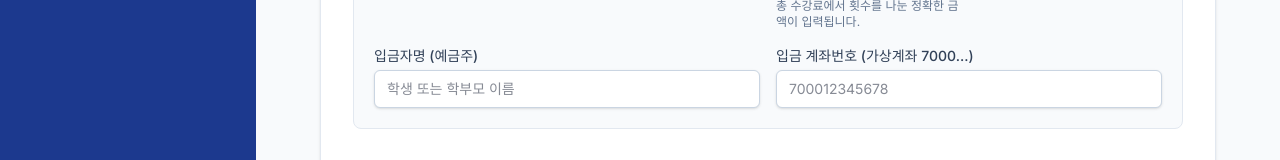
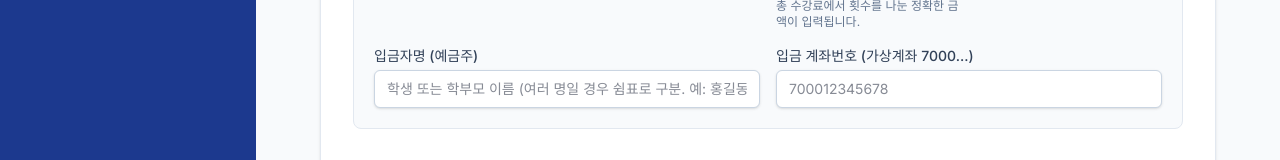
Before and after one commit to CheonAa/seoulteacher, a Next.js app: page /admin/students/new in a window 1280 px wide. Shown: the part 454-614 px from the top of the page. Built offline with nearby package versions, Linux system fonts and the light colour scheme; no server answers; the database is empty; sample sign-in values are in the browser's storage.

Commit message:
feat(billing): support comma-separated multiple depositor names

```diff
--- a/src/app/(dashboard)/admin/billing/ExcelDepositMatcher.tsx
+++ b/src/app/(dashboard)/admin/billing/ExcelDepositMatcher.tsx
@@ -70,9 +70,12 @@ export default function ExcelDepositMatcher({ billings }: Props) {
                     if (enr.accountNumber && refNumber.includes(enr.accountNumber)) {
                         matchedBy = 'ACCOUNT_NUMBER';
                     }
-                    // 2. Match by Depositor Name exact or included
-                    else if (enr.depositorName && remarks.includes(enr.depositorName.toLowerCase())) {
-                        matchedBy = 'DEPOSITOR_NAME';
+                    // 2. Match by Depositor Name exact or included (supporting multiple names separated by comma)
+                    else if (enr.depositorName) {
+                        const depositorNames = enr.depositorName.split(',').map((n: string) => n.trim().toLowerCase()).filter(Boolean);
+                        if (depositorNames.some((name: string) => remarks.includes(name))) {
+                            matchedBy = 'DEPOSITOR_NAME';
+                        }
                     }
                     // 3. Match by English Name
                     else {
--- a/src/app/(dashboard)/admin/students/new/StudentForm.tsx
+++ b/src/app/(dashboard)/admin/students/new/StudentForm.tsx
@@ -531,7 +531,7 @@ export default function StudentForm({ instructors, initialData, isEdit = false }
                                         value={enr.depositorName}
                                         onChange={(e) => handleEnrollmentChange(index, "depositorName", e.target.value)}
                                         className="mt-1 block w-full bg-white text-slate-900 border border-slate-300 rounded-md shadow-sm py-2 px-3 focus:outline-none focus:ring-blue-500 focus:border-blue-500 sm:text-sm"
-                                        placeholder="학생 또는 학부모 이름"
+                                        placeholder="학생 또는 학부모 이름 (여러 명일 경우 쉼표로 구분. 예: 홍길동,홍파파)"
                                     />
                                 </div>
                                 <div className="md:col-span-1 lg:col-span-2">
```
